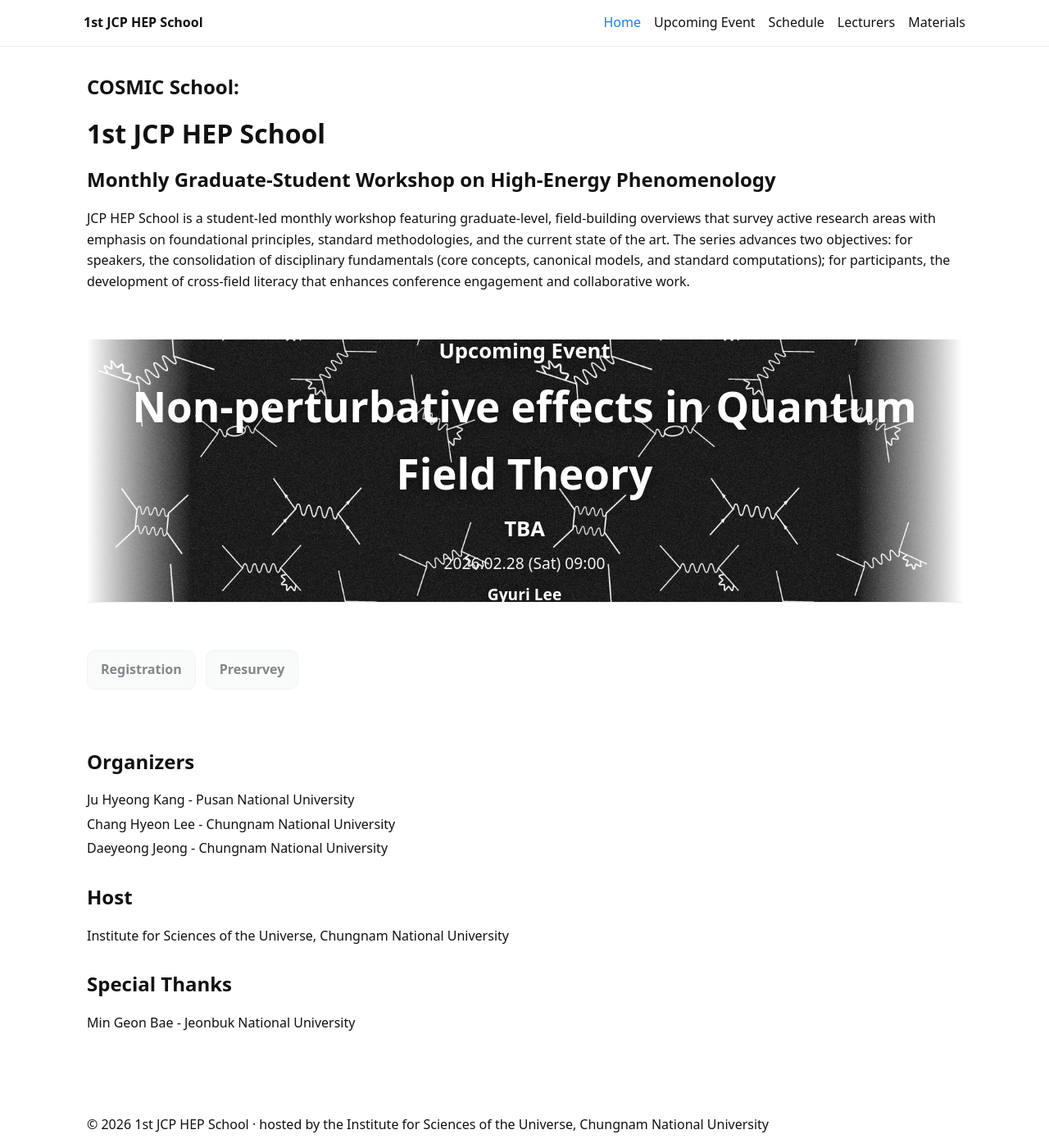
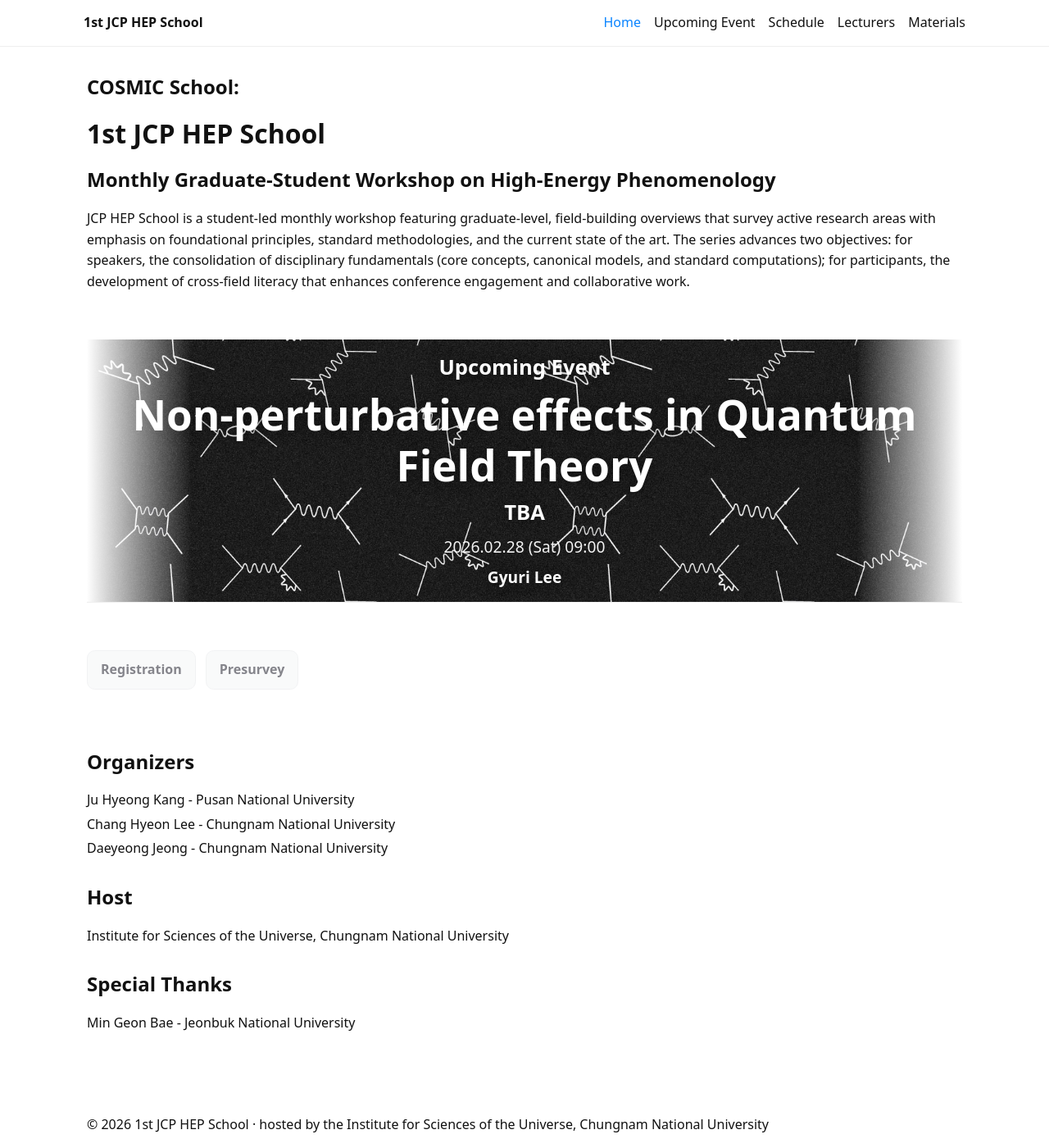
Before and after one commit to HEPschool/1stJCP, a Jekyll site: the page built from docs/index.md, in a window 1280 px wide and 1400 px high, scrolled down 496 px. Shown: the whole window at 82% size. Built offline with Jekyll 4.4.1, drawn with Linux system fonts in a browser that asks for light colours; grey boxes are pictures that could not be loaded.

```diff
--- a/docs/_includes/upcoming.html
+++ b/docs/_includes/upcoming.html
@@ -21,7 +21,7 @@
 @media (min-width:700px){#upcoming-hero .hero-media img{height:240px;}}
 @media (min-width:1000px){#upcoming-hero .hero-media img{height:320px;}}
 
-#upcoming-hero .hero-line.title{font-size:clamp(1.6rem,4.0vw,3.2rem);}
+#upcoming-hero .hero-line.title{font-size:clamp(1.6rem,4.0vw,3.2rem);line-height:1.2;}
 #upcoming-hero .hero-line.subtitle{font-size:clamp(0.8rem,2.0vw,1.6rem);}
 #upcoming-hero .hero-line.text{font-size:clamp(0.6rem,1.6vw,1.2rem);}
 #upcoming-hero .hero-line.note{font-size:clamp(0.6rem,1.6vw,1.2rem);}
```
Also changed, not shown: docs/_events/26-01 The Strong CP Problem and QCD Axion.md (+2 -0 lines), 1 other file.
